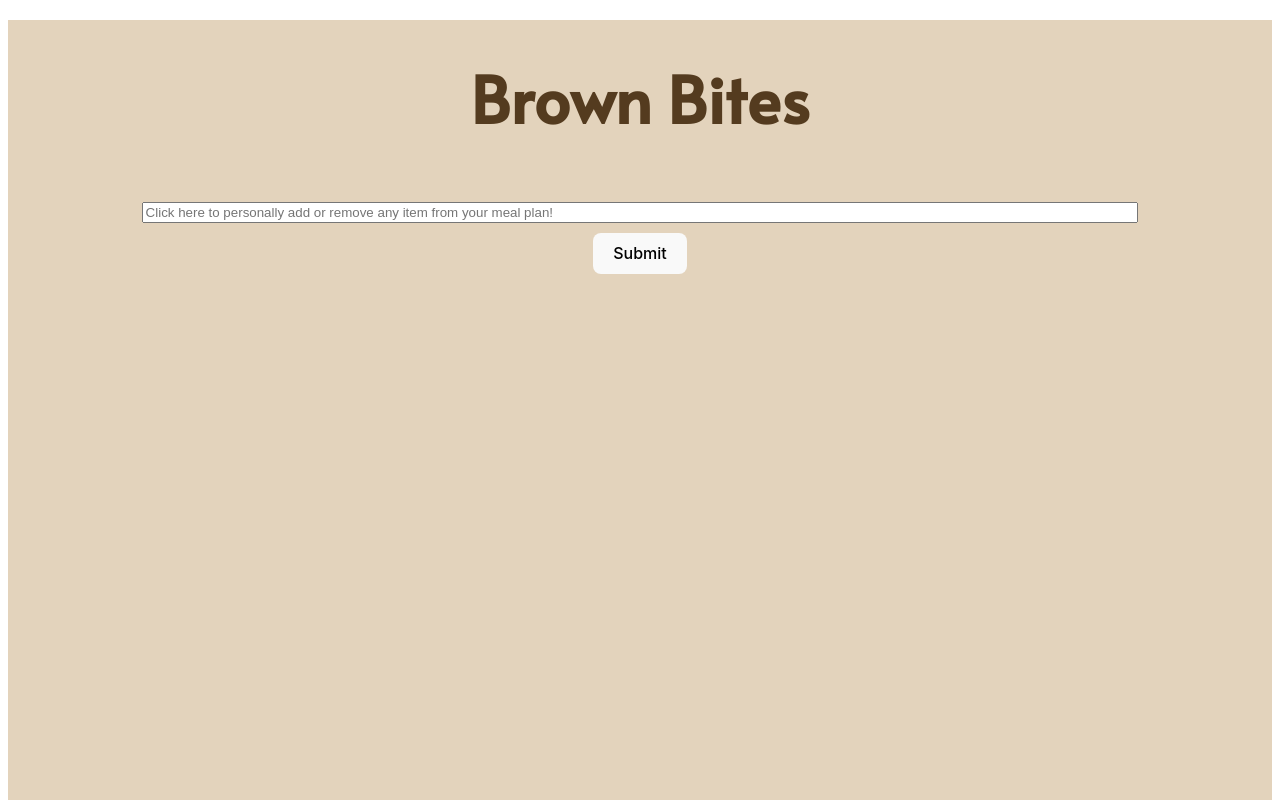
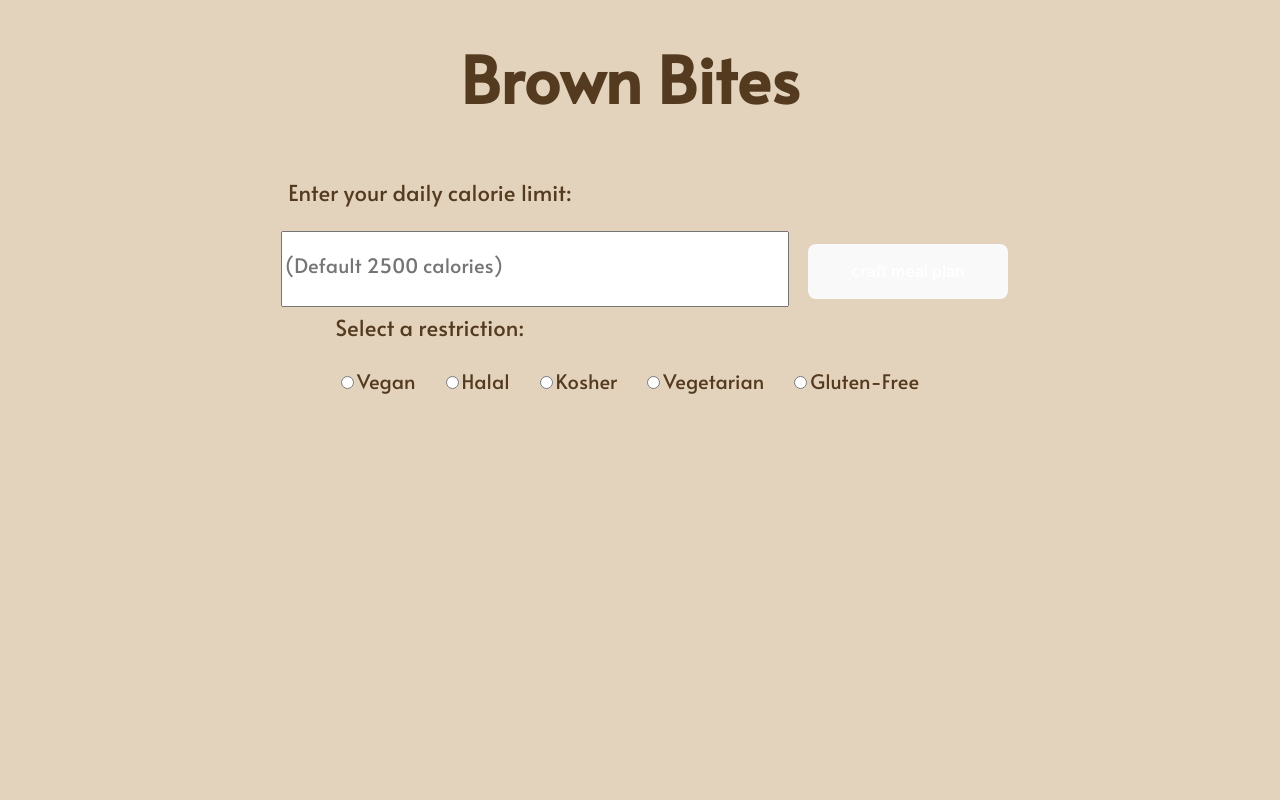
Before and after one commit to cs0320-f23/term-project-ssoufan-cpbryant-dsedarou-aye15, a React (Vite) app in the folder frontend/repl/: page / in a window 1280 px wide. Shown: the top 800 px of the page. Built offline with nearby package versions, Linux system fonts and the light colour scheme.

Commit message:
feat: added radio labels for restrictions

```diff
--- a/frontend/repl/src/components/App.tsx
+++ b/frontend/repl/src/components/App.tsx
@@ -11,7 +11,10 @@ function App() {
       <p className="App-header">
         <h1>Brown Bites</h1>
       </p>
-      <Display />
+      {/* <div> */}
+        {/* <p>Enter your daily calorie limit:</p> */}
+        <Display />
+      {/* </div> */}
     </div>
   );
 }
--- a/frontend/repl/src/components/ControlledInput.tsx
+++ b/frontend/repl/src/components/ControlledInput.tsx
@@ -32,7 +32,7 @@ export function ControlledInput({
       type="text"
       className="command-box"
       value={value}
-      placeholder="Click here to personally add or remove any item from your meal plan!"
+      placeholder="(Default 2500 calories)"
       id="inputBox"
       onChange={(ev) => setValue(ev.target.value)}
       aria-label={ariaLabel}
--- a/frontend/repl/src/components/Display.tsx
+++ b/frontend/repl/src/components/Display.tsx
@@ -3,6 +3,7 @@ import "../styles/main.css";
 import { History } from "./History";
 import { Input } from "./Input";
 import React from "react";
+import { Selector } from "./Selector";
 
 /**
  * The main component.
@@ -17,7 +18,12 @@ export default function Display() {
     <div className="Display">
       {/* <History history={history} />
       <hr></hr> */}
+      <p>Enter your daily calorie limit:</p>
       <Input history={history} setHistory={setHistory} />
+      {/* <p>Select any restrictions:</p> */}
+      <Selector onSelect={function (selectedOption: string): void {
+        throw new Error("Function not implemented.");
+      } }/>
     </div>
   );
 }
--- a/frontend/repl/src/components/Input.tsx
+++ b/frontend/repl/src/components/Input.tsx
@@ -57,7 +57,7 @@ export function Input(props: InputProps) {
           ariaLabel={"Command input"}
         />
       </fieldset>
-      <button id="submit">Submit</button>
+      <button id="submit">craft meal plan</button>
     </div>
   );
 }
--- /dev/null
+++ b/frontend/repl/src/components/Selector.tsx
@@ -0,0 +1,64 @@
+import React from "react";
+import "../styles/main.css";
+
+interface SelectorProps {
+  onSelect: (selectedOption: string) => void;
+}
+
+export function Selector(props: SelectorProps) {
+  const handleOptionChange = (selectedOption: string) => {
+    props.onSelect(selectedOption);
+  };
+
+  return (
+    <div>
+      <p>Select a restriction:</p>
+      <div className="radio-container">
+        <input
+          type="radio"
+          id="vegan"
+          name="restrictions"
+          value="Vegan"
+          onChange={() => handleOptionChange("Vegan")}
+        />
+        <label htmlFor="vegan">Vegan</label>
+
+        <input
+          type="radio"
+          id="halal"
+          name="restrictions"
+          value="Halal"
+          onChange={() => handleOptionChange("Halal")}
+        />
+        <label htmlFor="halal">Halal</label>
+
+        <input
+          type="radio"
+          id="kosher"
+          name="restrictions"
+          value="Kosher"
+          onChange={() => handleOptionChange("Kosher")}
+        />
+        <label htmlFor="kosher">Kosher</label>
+
+        <input
+          type="radio"
+          id="vegetarian"
+          name="restrictions"
+          value="Vegetarian"
+          onChange={() => handleOptionChange("Vegetarian")}
+        />
+        <label htmlFor="vegetarian">Vegetarian</label>
+
+        <input
+          type="radio"
+          id="gluten-free"
+          name="restrictions"
+          value="Gluten-Free"
+          onChange={() => handleOptionChange("Gluten-Free")}
+        />
+        <label htmlFor="gluten-free">Gluten-Free</label>
+      </div>
+    </div>
+  );
+}
--- a/frontend/repl/src/styles/App.css
+++ b/frontend/repl/src/styles/App.css
@@ -13,9 +13,28 @@
   font-size: 20px;
   color: #543b1f;
   font-family: 'font';
+  /* padding-top: 0px; */
 }
 
 @font-face {
   font-family: 'font';
   src: url('alata-regular.ttf') format('truetype');
 }
+
+p{
+  font-size: 22px;
+  color: #543b1f;
+  font-family: 'font';
+  margin-right: 420px;
+  margin-top: 0px;
+}
+
+h1{
+  margin-left: 400px;
+}
+
+::placeholder{
+  font-family: 'font';
+  font-size: 20px;
+  margin-left: 10px;
+}
--- a/frontend/repl/src/styles/main.css
+++ b/frontend/repl/src/styles/main.css
@@ -19,6 +19,9 @@
 .Input {
   margin: auto auto 0;
   height: 10vh;
+  display: flex;
+  justify-content: center;
+  align-items: center;
 }
 
 fieldset{
@@ -28,12 +31,64 @@ fieldset{
 }
 
 .command-box {
-  width: 80%;
+  width: 500px;
+  height: 70px;
   margin: auto;
   display: block;
 }
 
 button {
-  margin: auto;
+  margin: 5px;
   display: block;
+  width: 200px;
+  height: 55px;
+  background-color: #543b1f;
+  color: white;
+  font-family: 'font';
+  font-size: 20px;
 }
+
+@font-face {
+  font-family: 'font';
+  src: url('alata-regular.ttf') format('truetype');
+}
+
+body{
+  padding: 0px;
+  margin: 0px;
+}
+
+/* Add the following styles for the Selector component */
+.Selector {
+  margin-top: 50px;
+}
+
+
+.radio-label {
+  position: relative;
+  display: inline-block;
+  cursor: pointer;
+  margin-left: 20px; /* Adjust spacing between radio options */
+}
+
+.radio-label:before {
+  content: '';
+  display: inline-block;
+  width: 20px; /* Adjust the width of the circle */
+  height: 20px; /* Adjust the height of the circle */
+  border: 2px solid #543b1f; /* Circle border color */
+  border-radius: 50%; /* Make it a circle */
+  margin-right: 5px;
+  vertical-align: middle;
+}
+
+input[type="radio"]:checked + .radio-label:before {
+  background-color: #543b1f; /* Color when selected */
+}
+
+label{
+  font-family: 'font';
+  color: #543b1f;
+  margin-right: 25px;
+  font-size: 20px;
+}
```
